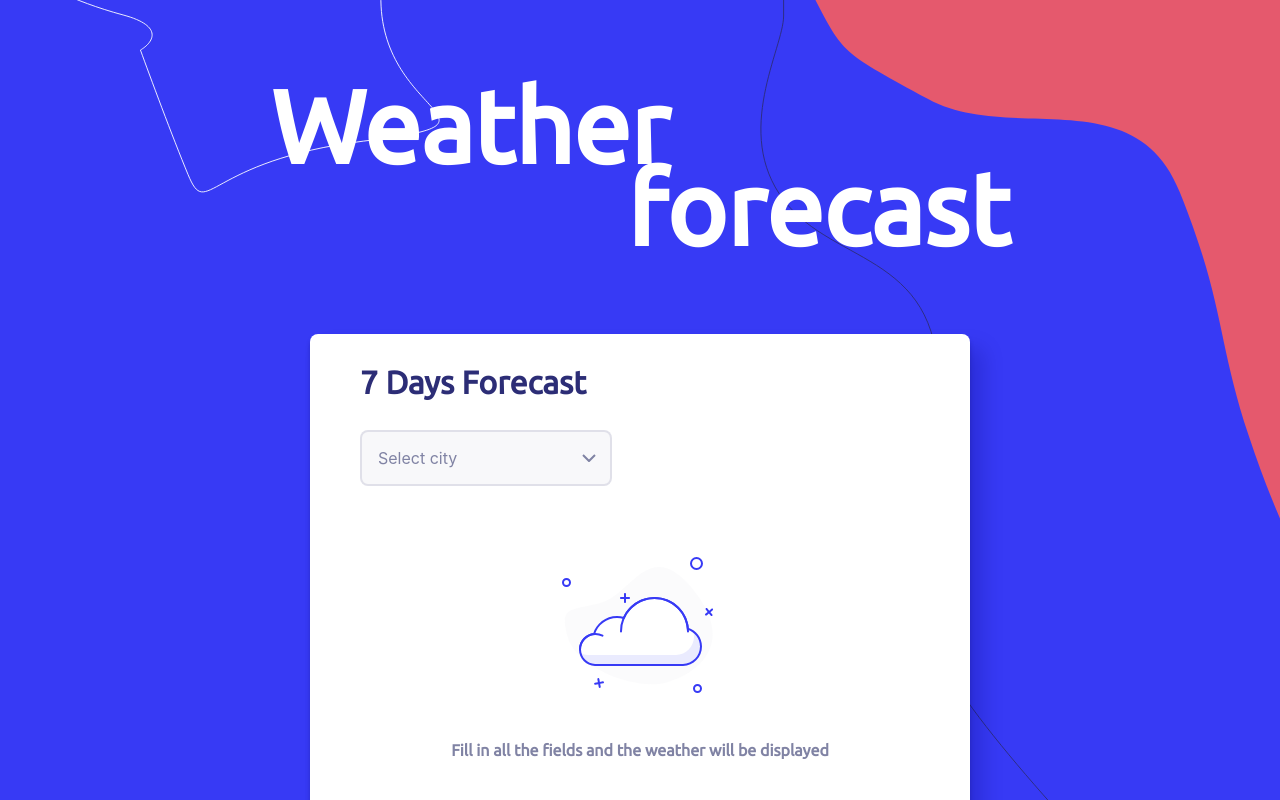
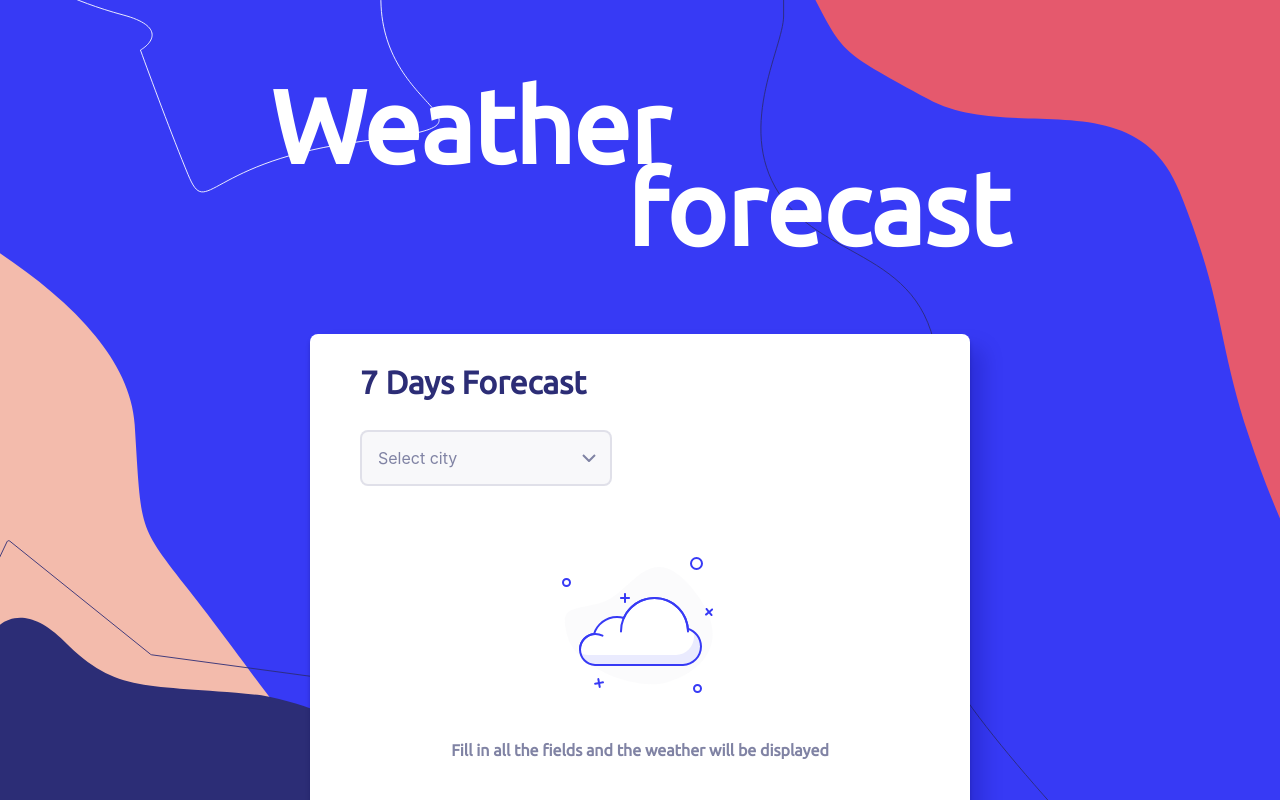
Before and after one commit to M-Anastasia/weather-forecast, a React (Create React App) app: page / in a window 1280 px wide. Shown: the top 800 px of the page. Built offline with nearby package versions, Linux system fonts and the light colour scheme.

Commit message:
Update App.css

```diff
--- a/src/App.css
+++ b/src/App.css
@@ -7,13 +7,16 @@
 }
 
 .up {
-    position: absolute;
-    max-width: 100%;
+    position: fixed;
+    top: 0;
+    width: -webkit-fill-available;
     height: auto;
     -webkit-writing-mode: vertical-rl;
 }
 
 .bottom {
+    position: fixed;
+    bottom: 0;
     margin-top: auto;
     max-width: 100%;
     height: auto;
```
